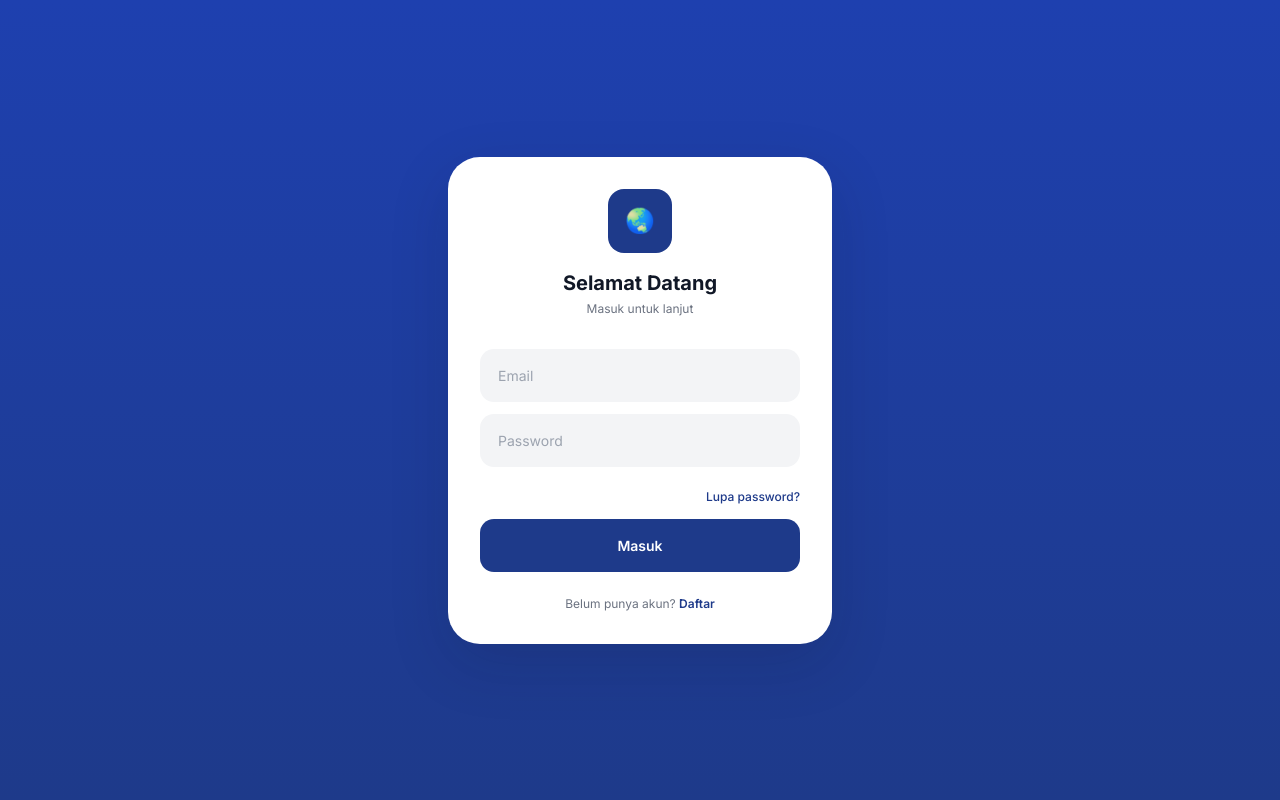
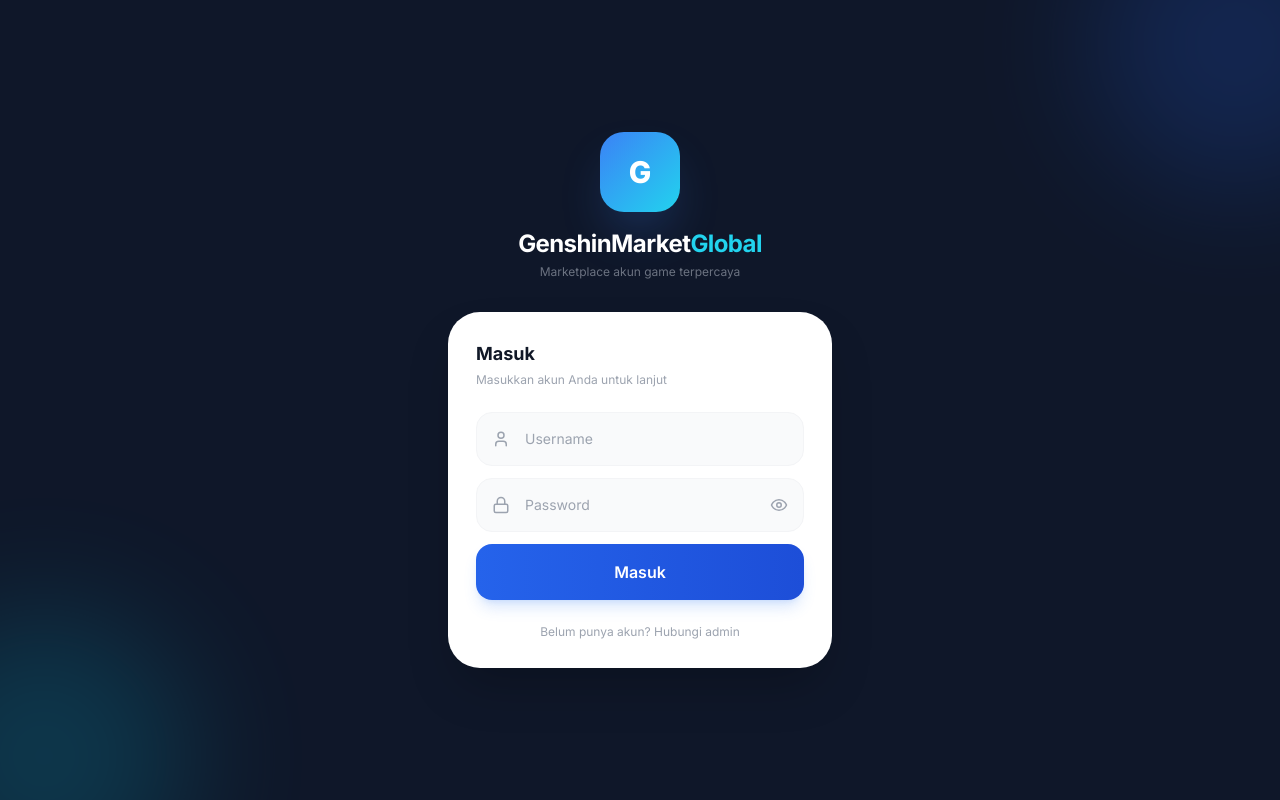
Before and after one commit to kielesgacdri/genshinmarketglobal, a Next.js app: page /login in a window 1280 px wide. Built offline with nearby package versions, Linux system fonts and the light colour scheme; no server answers.

Commit message:
Update page.js

```diff
--- a/app/login/page.js
+++ b/app/login/page.js
@@ -2,11 +2,12 @@
 import { useState } from 'react';
 import { supabase } from '@/lib/supabase';
 import { useRouter } from 'next/navigation';
-import Link from 'next/link';
+import { User, Lock, Eye, EyeOff } from 'lucide-react';
 
 export default function LoginPage() {
-  const [email, setEmail] = useState('');
+  const [username, setUsername] = useState('');
   const [password, setPassword] = useState('');
+  const [showPass, setShowPass] = useState(false);
   const [loading, setLoading] = useState(false);
   const [error, setError] = useState('');
   const router = useRouter();
@@ -16,86 +17,111 @@ export default function LoginPage() {
     setLoading(true);
     setError('');
 
-    const { data, error: err } = await supabase.auth.signInWithPassword({
-      email,
+    const { data: profile, error: profErr } = await supabase
+      .from('profiles')
+      .select('email, role')
+      .eq('username', username.toLowerCase().trim())
+      .single();
+
+    if (profErr || !profile) {
+      setError('Username tidak ditemukan');
+      setLoading(false);
+      return;
+    }
+
+    const { error: err } = await supabase.auth.signInWithPassword({
+      email: profile.email,
       password,
     });
 
     if (err) {
-      setError(err.message);
+      setError('Password salah');
       setLoading(false);
       return;
     }
 
-    const { data: profile } = await supabase
-      .from('profiles')
-      .select('role')
-      .eq('id', data.user.id)
-      .single();
-
-    if (profile?.role === 'owner') {
+    if (profile.role === 'owner') {
       router.push('/owner');
     } else {
-      router.push('/');
+      router.push('/dashboard');
     }
   };
 
   return (
-    <div className="auth-bg flex items-center justify-center p-6">
-      <div className="auth-card w-full max-w-sm p-8">
+    <div className="min-h-screen bg-[#0f1729] flex items-center justify-center p-5 relative overflow-hidden">
+      <div className="absolute top-[-100px] right-[-100px] w-72 h-72 rounded-full bg-blue-600 opacity-20 blur-3xl"></div>
+      <div className="absolute bottom-[-100px] left-[-100px] w-72 h-72 rounded-full bg-cyan-500 opacity-20 blur-3xl"></div>
+
+      <div className="w-full max-w-sm relative z-10">
         <div className="text-center mb-8">
-          <div className="w-16 h-16 mx-auto rounded-2xl bg-[#1e3a8a] flex items-center justify-center text-2xl mb-4">
-            🌏
+          <div className="w-20 h-20 mx-auto rounded-3xl bg-gradient-to-br from-blue-500 to-cyan-400 flex items-center justify-center shadow-2xl shadow-blue-500/30 mb-4">
+            <span className="text-3xl font-black text-white">G</span>
           </div>
-          <h1 className="text-xl font-bold text-gray-900">Selamat Datang</h1>
-          <p className="text-xs text-gray-500 mt-1">Masuk untuk lanjut</p>
+          <h1 className="text-2xl font-bold text-white tracking-tight">
+            GenshinMarket<span className="text-cyan-400">Global</span>
+          </h1>
+          <p className="text-xs text-gray-500 mt-1">Marketplace akun game terpercaya</p>
         </div>
 
+        <div className="bg-white rounded-[2rem] p-7 shadow-2xl">
+          <h2 className="text-lg font-bold text-gray-900 mb-1">Masuk</h2>
+          <p className="text-xs text-gray-400 mb-6">Masukkan akun Anda untuk lanjut</p>
+
           {error && (
-          <div className="bg-red-50 border border-red-200 text-red-600 text-xs p-3 rounded-xl mb-4">
+            <div className="bg-red-50 border border-red-100 text-red-500 text-xs p-3 rounded-xl mb-4 text-center">
               {error}
             </div>
           )}
 
           <form onSubmit={handleLogin} className="space-y-3">
+            <div className="relative">
+              <div className="absolute left-4 top-1/2 -translate-y-1/2 text-gray-400">
+                <User size={18} />
+              </div>
               <input
-            type="email"
-            placeholder="Email"
-            value={email}
-            onChange={(e) => setEmail(e.target.value)}
-            className="auth-input"
+                type="text"
+                placeholder="Username"
+                value={username}
+                onChange={(e) => setUsername(e.target.value)}
+                className="w-full bg-gray-50 border border-gray-100 rounded-2xl py-4 pl-12 pr-4 text-sm text-gray-900 placeholder:text-gray-400 focus:bg-white focus:border-blue-500 focus:ring-4 focus:ring-blue-500/10 transition outline-none"
                 required
               />
+            </div>
+
+            <div className="relative">
+              <div className="absolute left-4 top-1/2 -translate-y-1/2 text-gray-400">
+                <Lock size={18} />
+              </div>
               <input
-            type="password"
+                type={showPass ? 'text' : 'password'}
                 placeholder="Password"
                 value={password}
                 onChange={(e) => setPassword(e.target.value)}
-            className="auth-input"
+                className="w-full bg-gray-50 border border-gray-100 rounded-2xl py-4 pl-12 pr-12 text-sm text-gray-900 placeholder:text-gray-400 focus:bg-white focus:border-blue-500 focus:ring-4 focus:ring-blue-500/10 transition outline-none"
                 required
               />
-
-          <div className="text-right pt-1">
-            <Link href="/lupa-password" className="text-xs text-[#1e3a8a] font-medium">
-              Lupa password?
-            </Link>
+              <button
+                type="button"
+                onClick={() => setShowPass(!showPass)}
+                className="absolute right-4 top-1/2 -translate-y-1/2 text-gray-400 hover:text-gray-600"
+              >
+                {showPass ? <EyeOff size={18} /> : <Eye size={18} />}
+              </button>
             </div>
 
             <button
               type="submit"
               disabled={loading}
-            className="auth-btn mt-2"
+              className="w-full bg-gradient-to-r from-blue-600 to-blue-700 hover:from-blue-700 hover:to-blue-800 text-white font-semibold py-4 rounded-2xl transition shadow-lg shadow-blue-500/20 disabled:opacity-50 mt-2"
             >
-            {loading ? 'Memuat...' : 'Masuk'}
+              {loading ? 'Memproses...' : 'Masuk'}
             </button>
           </form>
 
-        <p className="text-center text-xs text-gray-500 mt-6">
-          Belum punya akun?{' '}
-          <Link href="/register" className="text-[#1e3a8a] font-semibold">
-            Daftar
-          </Link>
+          <p className="text-center text-xs text-gray-400 mt-6">
+            Belum punya akun? Hubungi admin
           </p>
+        </div>
       </div>
     </div>
   );
```
Lines whose indentation alone changed are shown as unchanged.
